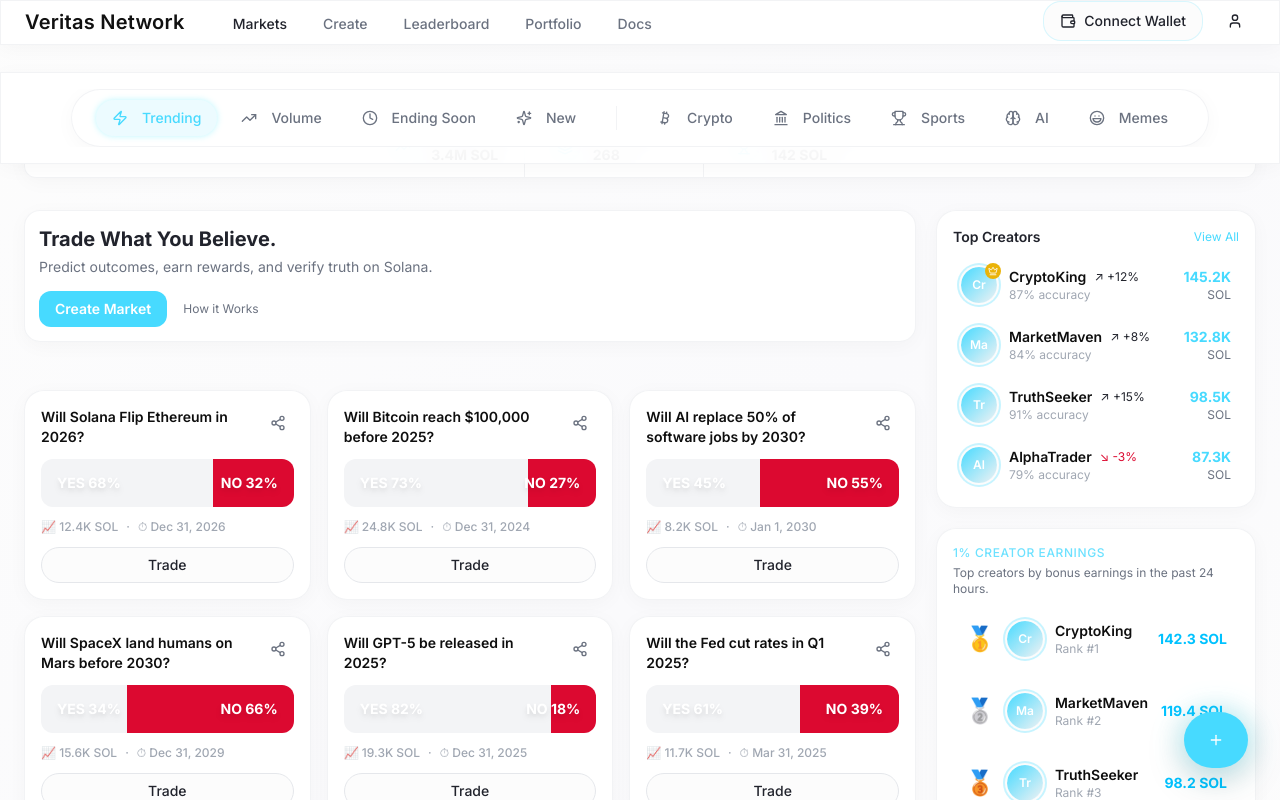
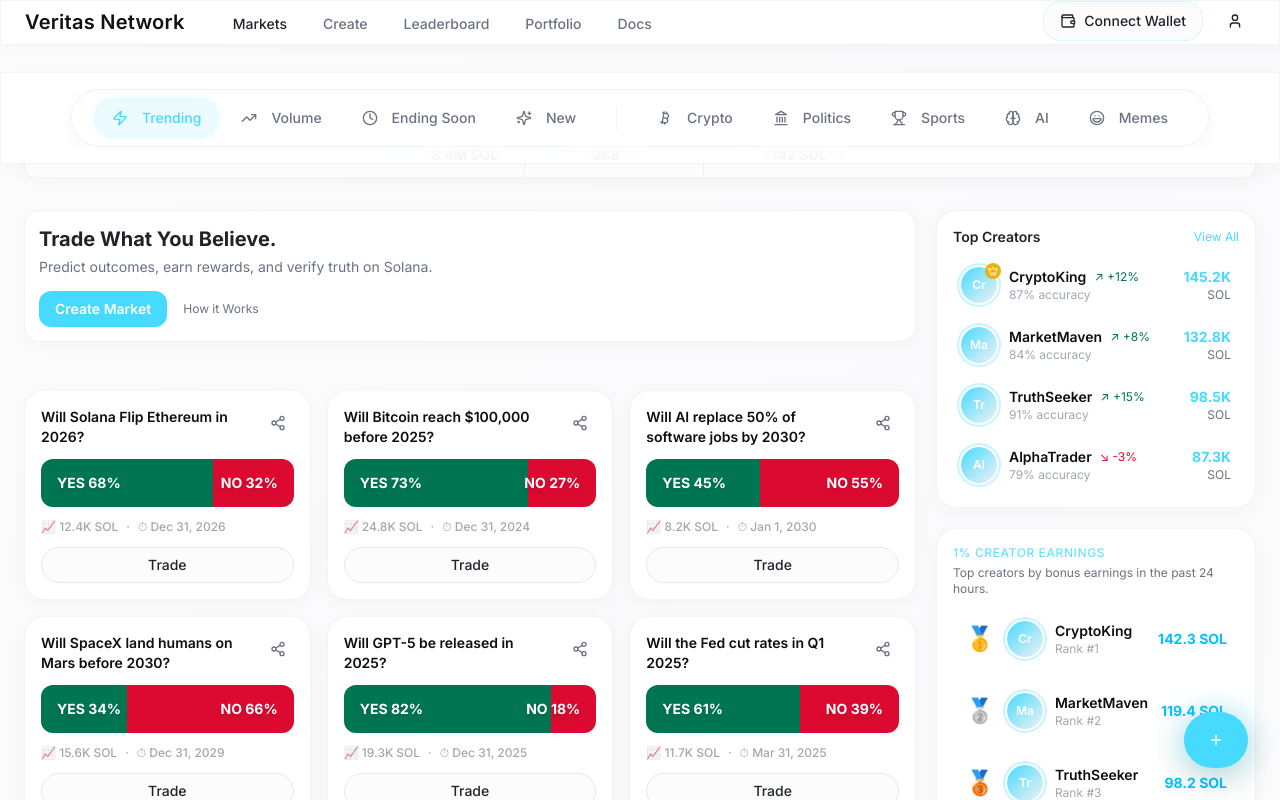
Before and after one commit to nanoicy/klone-, a React (Vite) app: page / in a window 1280 px wide. Shown: the top 800 px of the page. Built offline with nearby package versions, Linux system fonts and the light colour scheme; the HTML template or start-up script is replaced by a standard one.

Commit message:
Fix green color on market card bars

```diff
--- a/tailwind.config.ts
+++ b/tailwind.config.ts
@@ -26,6 +26,10 @@ export default {
         secondary: {
           DEFAULT: "hsl(var(--secondary))",
           foreground: "hsl(var(--secondary-foreground))",
+        },
+        success: {
+          DEFAULT: "hsl(var(--success))",
+          foreground: "hsl(var(--success-foreground))",
         },
         destructive: {
           DEFAULT: "hsl(var(--destructive))",
```
